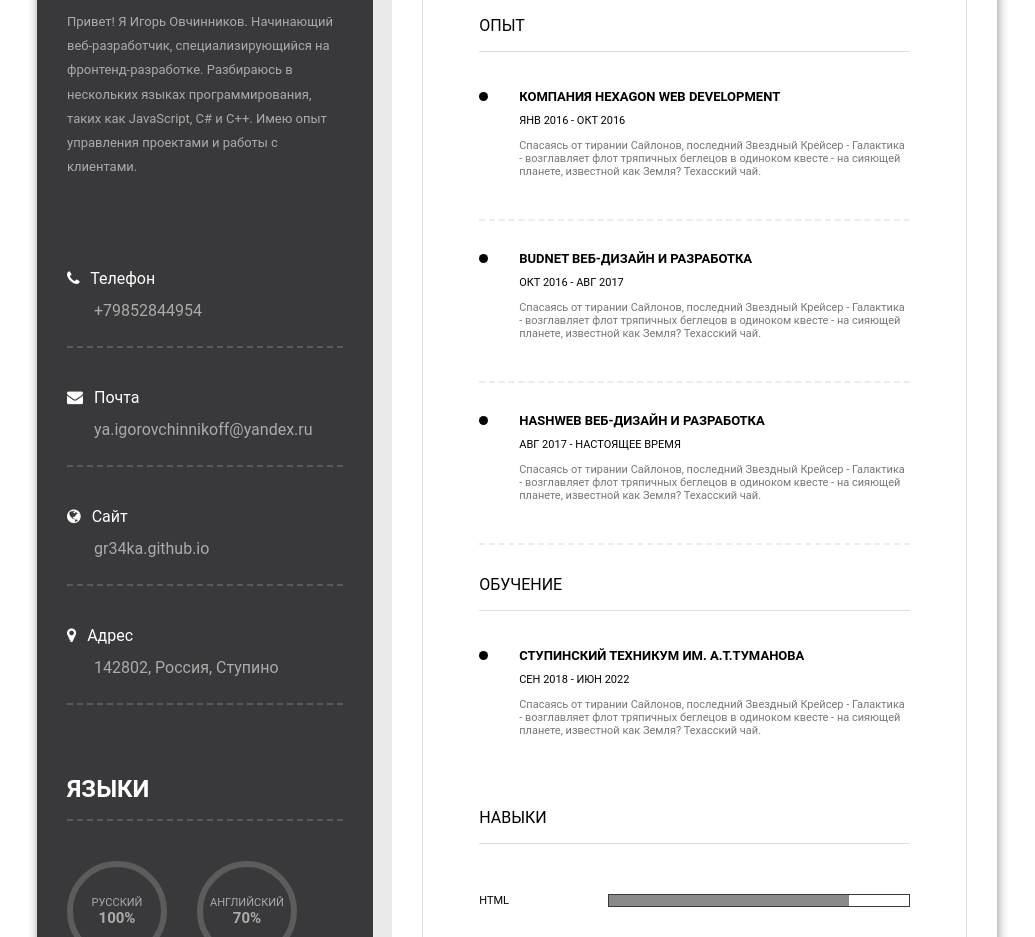
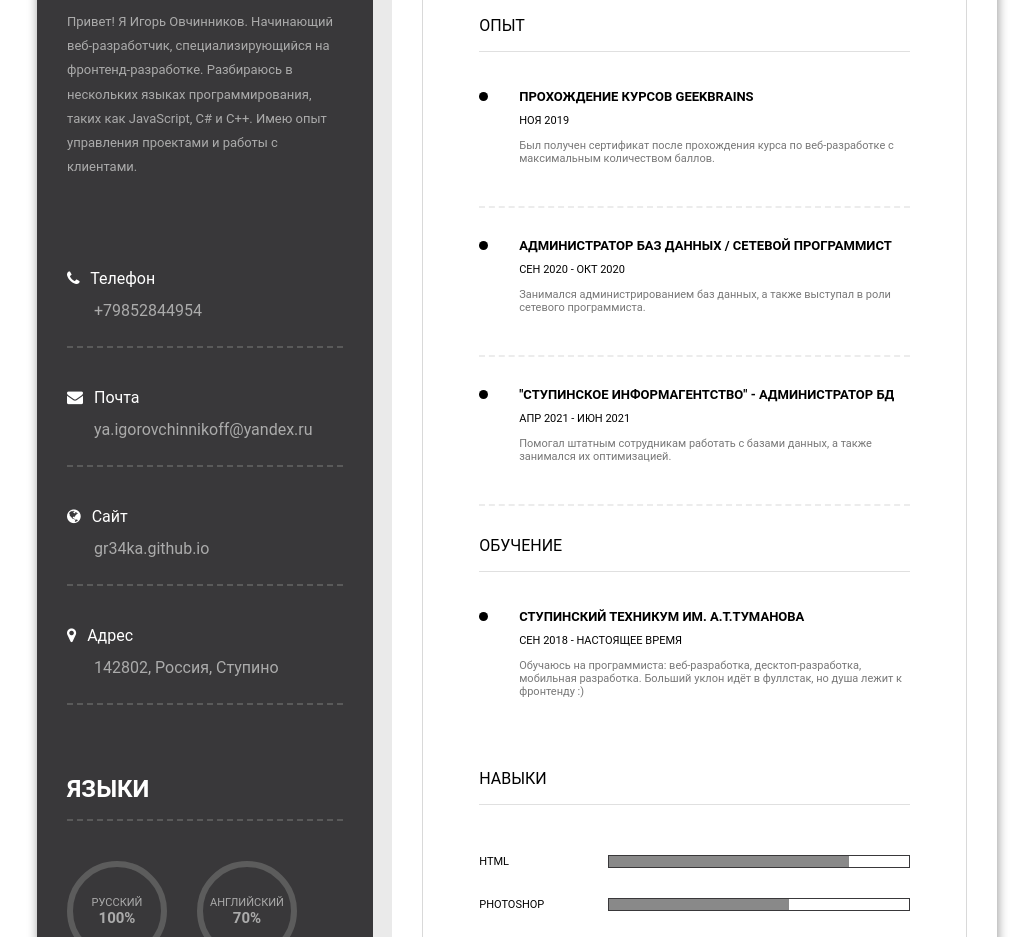
Before and after one commit to gr34ka/profile, a plain HTML site: page index.html in a window 1280 px wide. Shown: the part 389-1326 px from the top of the page, without its empty margins (123-1158 px from the left). Drawn offline with Linux system fonts and the light colour scheme.

Commit message:
Add files via upload

```diff
--- a/index.html
+++ b/index.html
@@ -111,25 +111,22 @@
                     </h2>
                     <ul class="list">
                         <li class="list-item">
-                            <h4 class="list-item__title">Компания Hexagon Web Development</h4>
-                            <span class="list-item__date">Янв 2016 - Окт 2016</span>
-                            <p class="list-item__text">Спасаясь от тирании Сайлонов, последний Звездный Крейсер -
-                                Галактика - возглавляет флот тряпичных беглецов в одиноком
-                                квесте - на сияющей планете, известной как Земля? Техасский чай.</p>
+                            <h4 class="list-item__title">Прохождение курсов Geekbrains</h4>
+                            <span class="list-item__date">Ноя 2019</span>
+                            <p class="list-item__text">Был получен сертификат после прохождения курса по веб-разработке
+                                с максимальным количеством баллов.</p>
                         </li>
                         <li class="list-item">
-                            <h4 class="list-item__title">Budnet Веб-дизайн и разработка</h4>
-                            <span class="list-item__date">Окт 2016 - Авг 2017</span>
-                            <p class="list-item__text">Спасаясь от тирании Сайлонов, последний Звездный Крейсер -
-                                Галактика - возглавляет флот тряпичных беглецов в одиноком
-                                квесте - на сияющей планете, известной как Земля? Техасский чай.</p>
+                            <h4 class="list-item__title">Администратор баз данных / Сетевой программист</h4>
+                            <span class="list-item__date">Сен 2020 - Окт 2020</span>
+                            <p class="list-item__text">Занимался администрированием баз данных, а также выступал в роли
+                                сетевого программиста.</p>
                         </li>
                         <li class="list-item">
-                            <h4 class="list-item__title">HashWeb Веб-дизайн и разработка</h4>
-                            <span class="list-item__date">Авг 2017 - Настоящее время</span>
-                            <p class="list-item__text">Спасаясь от тирании Сайлонов, последний Звездный Крейсер -
-                                Галактика - возглавляет флот тряпичных беглецов в одиноком
-                                квесте - на сияющей планете, известной как Земля? Техасский чай.</p>
+                            <h4 class="list-item__title">"Ступинское информагентство" - Администратор БД</h4>
+                            <span class="list-item__date">Апр 2021 - Июн 2021</span>
+                            <p class="list-item__text">Помогал штатным сотрудникам работать с базами данных, а также
+                                занимался их оптимизацией.</p>
                         </li>
                     </ul>
                 </div>
@@ -140,10 +137,9 @@
                     <ul class="list">
                         <li class="list-item list-item__none_border">
                             <h4 class="list-item__title">Ступинский техникум им. А.Т.Туманова</h4>
-                            <span class="list-item__date">Сен 2018 - Июн 2022</span>
-                            <p class="list-item__text">Спасаясь от тирании Сайлонов, последний Звездный Крейсер -
-                                Галактика - возглавляет флот тряпичных беглецов в одиноком
-                                квесте - на сияющей планете, известной как Земля? Техасский чай.</p>
+                            <span class="list-item__date">Сен 2018 - Настоящее время</span>
+                            <p class="list-item__text">Обучаюсь на программиста: веб-разработка, десктоп-разработка,
+                                мобильная разработка. Больший уклон идёт в фуллстак, но душа лежит к фронтенду :)</p>
                         </li>
                     </ul>
                 </div>
```
